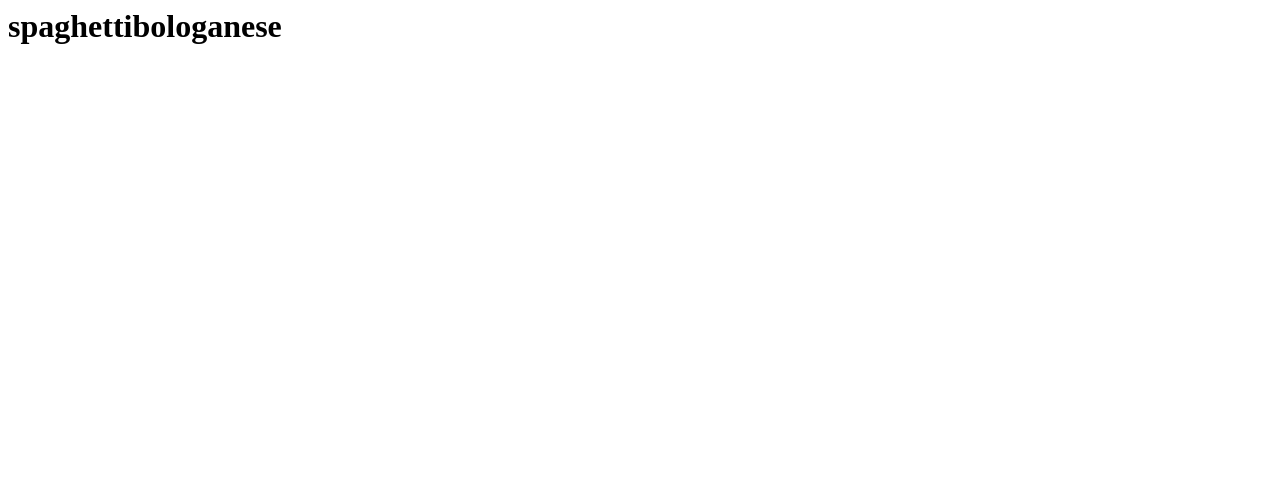
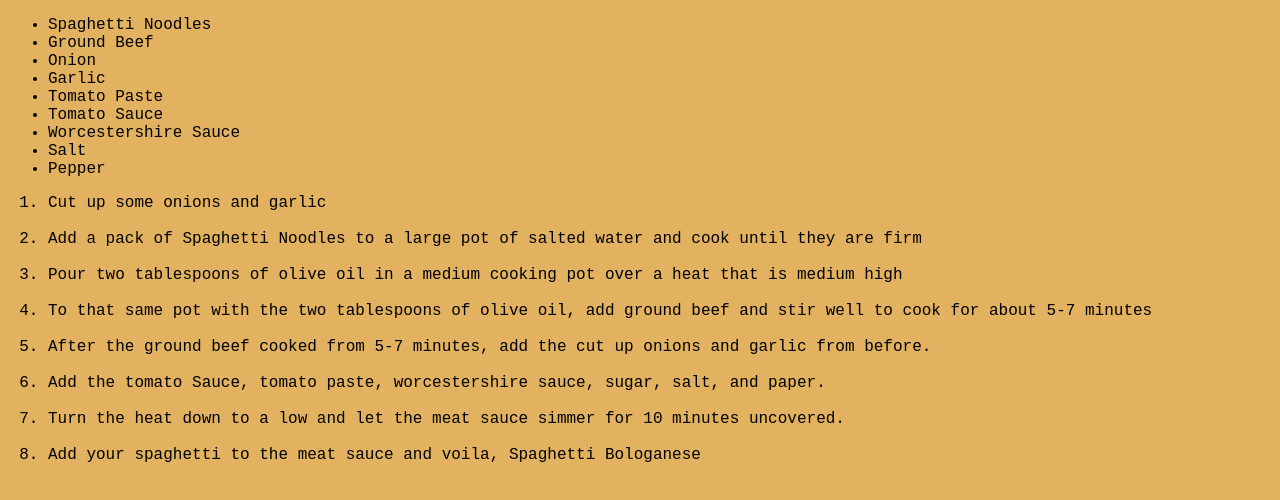
Before and after one commit to aadilq/Odin-Recipes, a plain HTML site: page recipes/spaghettibologanese.html in a window 1280 px wide. Drawn offline with Linux system fonts and the light colour scheme.

Commit message:
Add Spaghetti Bologanese Instructions

```diff
--- /dev/null
+++ b/recipes/SpaghettiBologanese.css
@@ -0,0 +1,5 @@
+html{
+    background-color: #e2b260;
+    color: black;
+    font-family: 'Courier New', Courier, monospace;
+}
--- a/recipes/spaghettibologanese.html
+++ b/recipes/spaghettibologanese.html
@@ -1 +1,46 @@
-<h1>spaghettibologanese</h1>
+<!DOCTYPE html>
+<html>
+    <head>
+        <meta charset="utf-8">
+        <meta http-equiv="X-UA-Compatible" content="IE=edge">
+        <title></title>
+        <meta name="description" content="">
+        <meta name="viewport" content="width=device-width, initial-scale=1">
+        <link rel="stylesheet" href="SpaghettiBologanese.css">
+    </head>
+    <body>
+        <ul>
+            <li>Spaghetti Noodles</li>
+            <li>Ground Beef</li>
+            <li>Onion</li>
+            <li>Garlic</li>
+            <li>Tomato Paste</li>
+            <li>Tomato Sauce</li>
+            <li>Worcestershire Sauce</li>
+            <li>Salt</li>
+            <li>Pepper</li>
+        </ul>
+
+        <ol>
+            <li>Cut up some onions and garlic</li>
+            <br>
+            <li>Add a pack of Spaghetti Noodles to a large pot of salted water and cook until they are firm</li>
+            <br>
+            <li>Pour two tablespoons of olive oil in a medium cooking pot over a heat that is medium high</li>
+            <br>
+            <li>To that same pot with the two tablespoons of olive oil, add ground beef and stir well to cook for about 5-7 minutes</li>
+            <br>
+            <li>After the ground beef cooked from 5-7 minutes, add the cut up onions and garlic from before.  </li>
+            <br>
+            <li>Add the tomato Sauce, tomato paste, worcestershire sauce, sugar, salt, and paper. </li>
+            <br>
+            <li>Turn the heat down to a low and let the meat sauce simmer for 10 minutes uncovered.</li>
+            <br>
+            <li>Add your spaghetti to the meat sauce and voila, Spaghetti Bologanese</li>
+        </ol>
+
+
+
+        <script src="" async defer></script>
+    </body>
+</html>
--- a/styles.css
+++ b/styles.css
@@ -0,0 +1,22 @@
+*{
+    margin: 0;
+    padding: 0;
+}
+
+html{
+    background-color:#e2b260 ;
+}
+
+#header{
+    color: white;
+    text-align: center;
+}
+
+img{
+    display: block;
+    width: 25%;
+    height: 200px;
+    margin-left: auto;
+    margin-right: auto;
+
+}
```
Also changed, not shown: index.html (+12 -2 lines), images/Gnocchi.jpeg (added).
